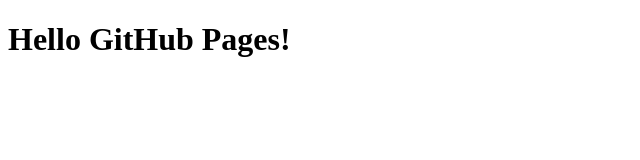
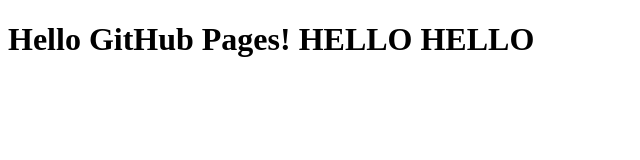
Before and after one commit to Gain717/my-website, a plain HTML site: page index.html in a window 1280 px wide. Shown: the whole page, without its empty margins (0-640 px from the left). Drawn offline with Linux system fonts and the light colour scheme.

Commit message:
Update site content

```diff
--- a/index.html
+++ b/index.html
@@ -6,6 +6,6 @@
     <title>My Website</title>
 </head>
 <body>
-    <h1>Hello GitHub Pages!</h1>
+    <h1>Hello GitHub Pages! HELLO HELLO</h1>
 </body>
 </html>
```
